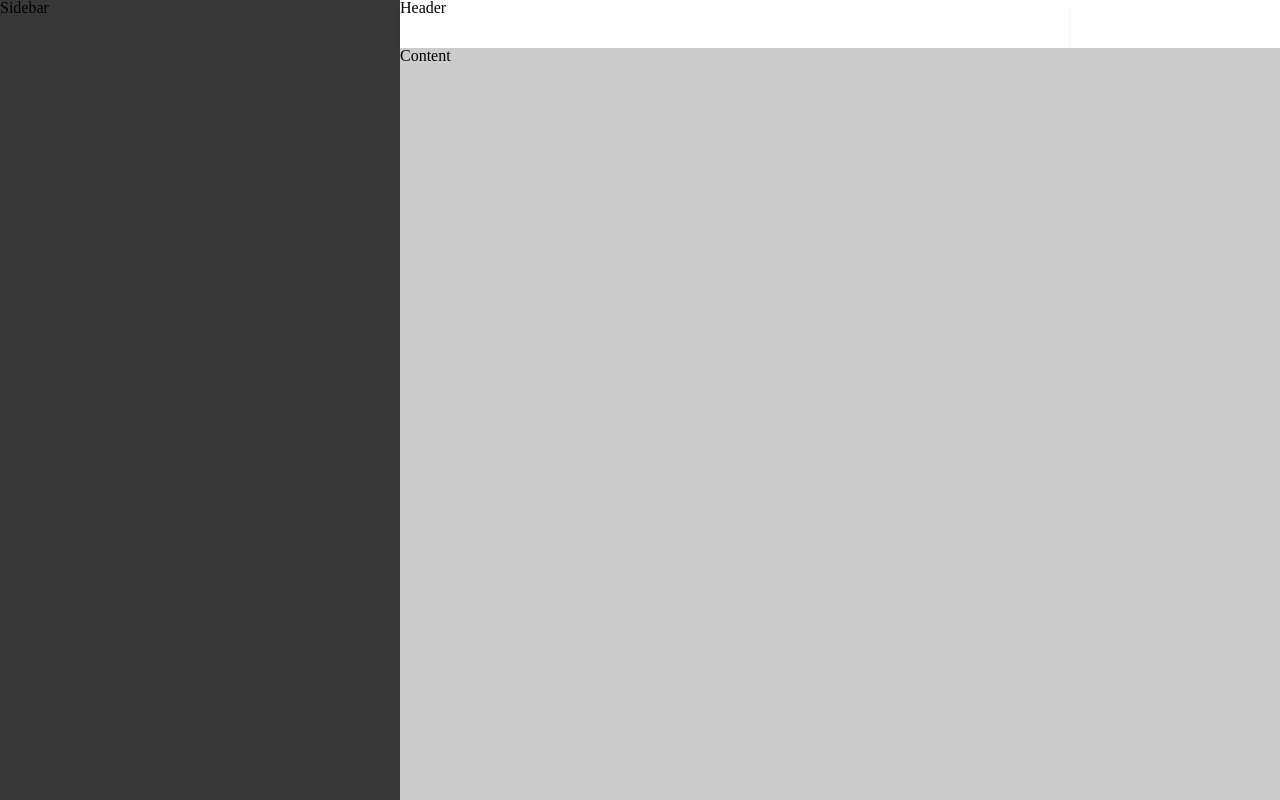
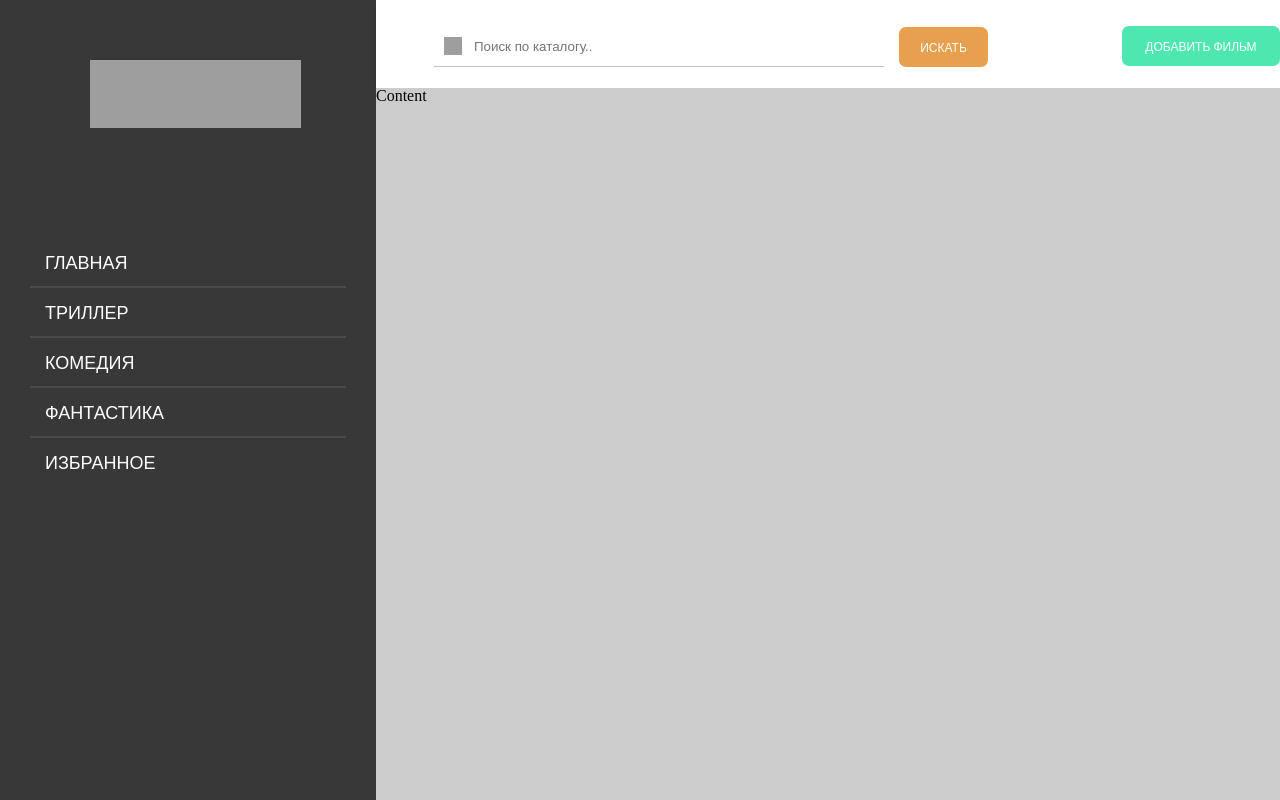
Before and after one commit to zaaalex/dev.bx, a PHP site: page /index.html in a window 1280 px wide. Run offline with PHP 8.4, Linux system fonts and the light colour scheme; grey boxes are pictures that could not be loaded.

Commit message:
Реализована верстка header и sidebar

```diff
--- a/code/site/index.html
+++ b/code/site/index.html
@@ -3,18 +3,60 @@
 <head>
 	<meta charset="UTF-8">
 	<meta name="viewport" content="width=device-width, user-scalable=no, initial-scale=1.0, maximum-scale=1.0, minimum-scale=1.0">
-	<title>Я учусь в Б24</title>
+	<title>Главная страница</title>
 	<link rel="stylesheet" href = "reset.css">
 	<link rel="stylesheet" href = "style.css">
 </head>
 <body>
 
 <div class="container">
-	<div class="sidebar">Sidebar</div>
+
+	<div class="sidebar">
+
+		<div class="logo"></div>
+		<ul class="menu">
+			<li class="menu-item">
+				<a href="" >ГЛАВНАЯ</a>
+			</li>
+			<li class="menu-item">
+				<a href="">ТРИЛЛЕР</a>
+			</li>
+			<li class="menu-item">
+				<a href="">КОМЕДИЯ</a>
+			</li>
+			<li class="menu-item">
+				<a href="">ФАНТАСТИКА</a>
+			</li>
+			<li class="menu-item">
+				<a href="">ИЗБРАННОЕ</a>
+			</li>
+		</ul>
+	</div>
+
 	<div class="wrapper">
-		<div class="header">Header</div>
+		<div class="header">
+
+			<div class="search-film">
+
+
+				<form action="">
+					<div class="icon-and-search">
+						<div class="search"></div>
+						<input type=text name="name" placeholder="Поиск по каталогу..">
+					</div>
+					<button type="submit" type="button">ИСКАТЬ</button>
+				</form>
+			</div>
+
+			<form action="" class="add-film">
+				<button type="submit" type="button">ДОБАВИТЬ ФИЛЬМ</button>
+			</form>
+
+		</div>
+
 		<div class="content">Content</div>
 	</div>
+
 </div>
 
 </body>
--- a/code/site/style.css
+++ b/code/site/style.css
@@ -1,35 +1,143 @@
+@import url('https://fonts.googleapis.com/css2?family=Open+Sans&display=swap');
+
+/*all on page - container*/
+
 .container{
 	display: flex;
 	flex-direction: row;
 }
 
+/*sidebar*/
 .sidebar{
-	display: block;
+	display: flex;
+	flex-direction: column;
+	height: 100vh;
 	width: 400px;
-	height: 100vh;
-	left: 0px;
-	top: 0px;
-
 	background: #383838;
 }
 
+.logo{
+	display: flex;
+	width: 211px;
+	height: 68px;
+	background: url("../image/logo.png");
+
+	margin-left: 90px;
+	margin-top: 60px;
+	margin-bottom: 80px;
+}
+
+/*menu*/
+.menu{
+	display: flex;
+	flex-direction: column;
+	margin: 30px;
+}
+
+.menu-item {
+	display: flex;
+	flex-direction: column;
+	border-bottom: 2px solid rgba(242, 242, 242, 0.1);
+}
+
+.menu-item a{
+	color: #FFFFFF;
+	font-family: 'Open Sans', sans-serif;
+	font-size: 18px;
+	text-decoration: none;
+
+	padding: 15px;
+}
+
+.menu-item a:hover {
+	background: rgba(255, 255, 255, 0.05);
+}
+
+.menu-item:last-child {
+	border-bottom:none;
+}
+
+/*center part*/
 .wrapper{
 	display: flex;
 	flex-direction: column;
 	flex:1;
 }
 
+.header{
+	display: flex;
+	flex-direction: row;
+	height: 88px;
+
+	background: #FFFFFF;
+	box-shadow: 0 4px 4px rgba(0, 0, 0, 0.05);
+}
+
+.search-film {
+	display: flex;
+	flex-direction: row;
+	height: 40px;
+	margin-top: 27px;
+	margin-left: 43px;
+}
+
+.icon-and-search{
+	display: flex;
+	flex-direction: row;
+	margin-right: 15px;
+	width: 450px;
+	border-bottom: 1px solid #C4C4C4;
+}
+
+.icon-and-search input{
+	border: none;
+}
+
+.search{
+	display: flex;
+	margin: 10px;
+	width: 18px;
+	height: 18px;
+	background: url("../image/search-new.png");
+}
+
+.search-film form {
+	display: flex;
+	margin-left: 15px;
+	color: #FFFFFF;
+	font-family: 'Open Sans', sans-serif;
+	font-size: 18px;
+}
+
+.add-film{
+	display: flex;
+}
 
 
-.header{
-	display: block;
-	width: 76%;
-	height: 6%;
-	left: 24%;
-	top: 0px;
 
-	background: #FFFFFF;
-	box-shadow: 0px 4px 4px rgba(0, 0, 0, 0.05);
+.search-film button {
+	color: #FFFFFF;
+	font-family: 'Open Sans', sans-serif;
+	font-size: 12px;
+
+	width: 89px;
+	background: #E7A04E;
+	border-radius: 7px;
+	border: none;
+}
+
+.add-film button {
+	color: #FFFFFF;
+	font-family: 'Open Sans', sans-serif;
+	font-size: 12px;
+
+	margin-top: 26px;
+	margin-left: 134px;
+	height: 40px;
+	width: 158px;
+	background: #4EE7B0;
+	border-radius: 7px;
+	border: none;
 }
 
 .content {
```
Also changed, not shown: task.txt (+2 -26 lines), code/image/clock.png (added), code/image/logo-bitflix.svg (added), code/image/logo.png (added).
